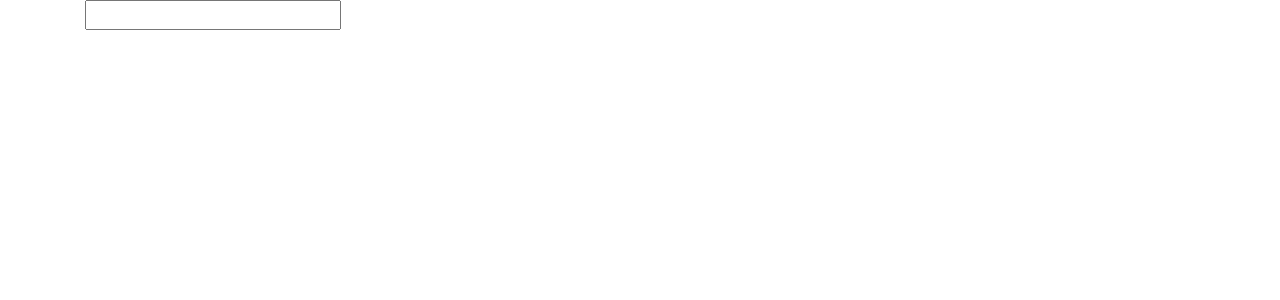
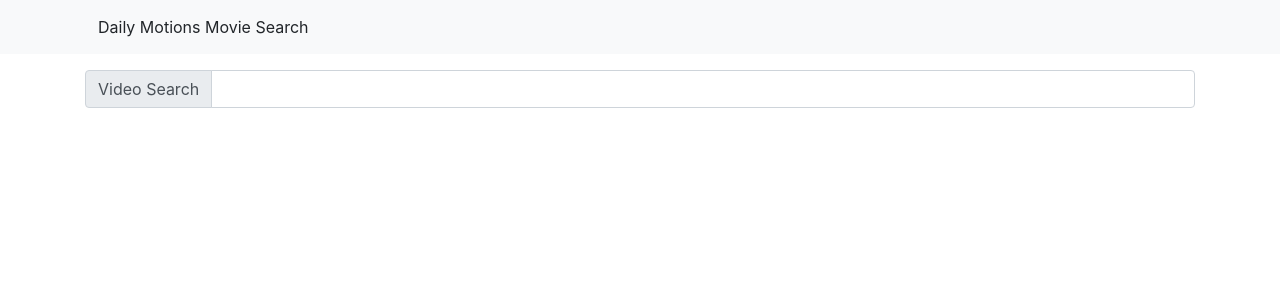
Before and after one commit to scrumpygeo/daily-motions, a React (Create React App) app: page / in a window 1280 px wide. Shown: the top 300 px of the page. Built offline with nearby package versions, Linux system fonts and the light colour scheme; the HTML template or start-up script is replaced by a standard one.

Commit message:
set searchbar to controlled component

```diff
--- a/src/App.js
+++ b/src/App.js
@@ -1,12 +1,16 @@
 import React, { Component } from 'react';
 import SearchBar from './components/Searchbar';
+import Navbar from './components/Navabar';
 import './App.css';
 
 class App extends Component {
   render() {
     return (
-      <div className='container'>
-        <SearchBar />
+      <div>
+        <Navbar />
+        <div className='container'>
+          <SearchBar />
+        </div>
       </div>
     );
   }
--- /dev/null
+++ b/src/components/Navabar.js
@@ -0,0 +1,15 @@
+import React from 'react';
+
+const Navabar = () => {
+  return (
+    <div>
+      <nav className='navbar navbar-expand-sm navbar-light bg-light mb-3'>
+        <div className='container'>
+          <div className='btn'>Daily Motions Movie Search</div>
+        </div>
+      </nav>
+    </div>
+  );
+};
+
+export default Navabar;
--- a/src/components/Searchbar.js
+++ b/src/components/Searchbar.js
@@ -1,12 +1,29 @@
 import React, { Component } from 'react';
 
 class Searchbar extends Component {
+  state = {
+    term: ''
+  };
+
+  onInputChange = e => {
+    this.setState({ term: e.target.value });
+  };
   render() {
     return (
-      <div>
-<form>
-    <input type="text"/>
-</form>
+      <div className='mt-2'>
+        <form>
+          <div className='input-group mb-3'>
+            <div className='input-group-prepend'>
+              <span className='input-group-text'>Video Search</span>
+            </div>
+            <input
+              type='text'
+              onChange={this.onInputChange}
+              value={this.state.term}
+              className='form-control'
+            />
+          </div>
+        </form>
       </div>
     );
   }
```
